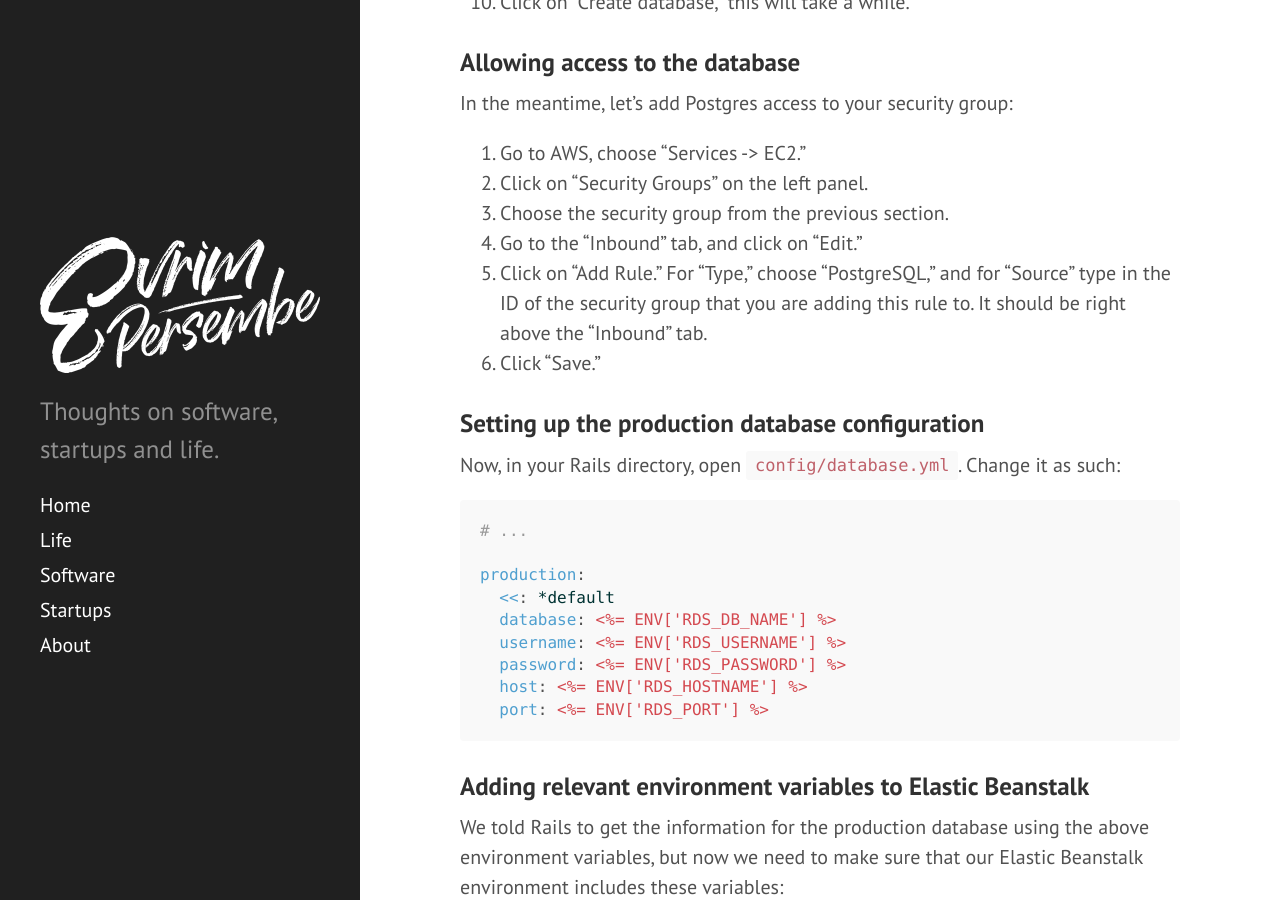
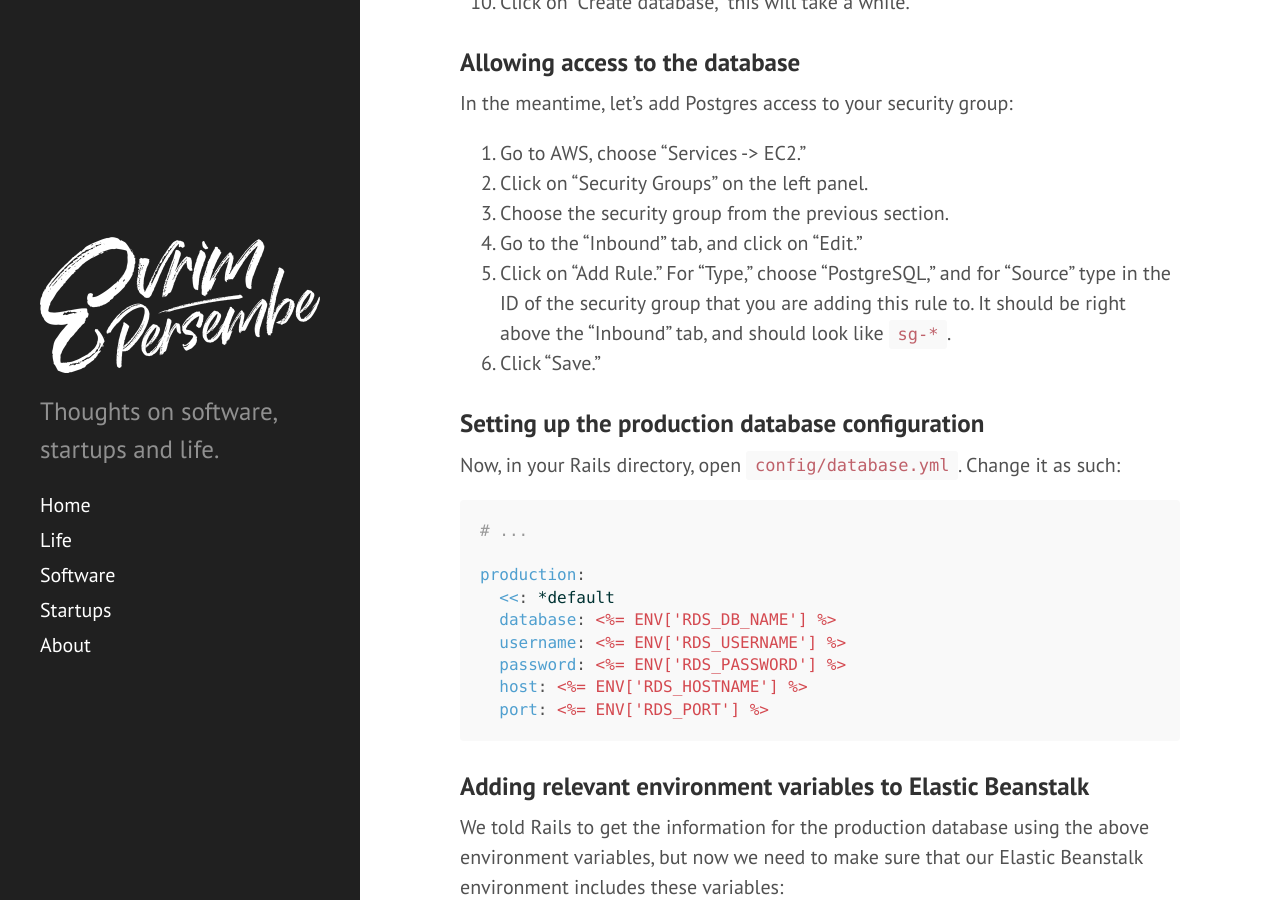
Before and after one commit to evrimfeyyaz/evrimfeyyaz.github.io, a Jekyll site: the page built from _posts/2018-11-28-deploying-a-rails-52-postgresql-app-on-aws-elastic-beanstalk.md, in a window 1280 px wide and 900 px high, scrolled down 2891 px. Built offline with Jekyll 4.4.1, drawn with Linux system fonts in a browser that asks for light colours.

Commit message:
Improve the part explaining how to add a security group ID to the Postgres access source

```diff
--- a/_posts/2018-11-28-deploying-a-rails-52-postgresql-app-on-aws-elastic-beanstalk.md
+++ b/_posts/2018-11-28-deploying-a-rails-52-postgresql-app-on-aws-elastic-beanstalk.md
@@ -79,7 +79,7 @@
 2. Click on "Security Groups" on the left panel.
 3. Choose the security group from the previous section.
 4. Go to the "Inbound" tab, and click on "Edit."
-5. Click on "Add Rule." For "Type," choose "PostgreSQL," and for "Source" type in the ID of the security group that you are adding this rule to. It should be right above the "Inbound" tab.
+5. Click on "Add Rule." For "Type," choose "PostgreSQL," and for "Source" type in the ID of the security group that you are adding this rule to. It should be right above the "Inbound" tab, and should look like `sg-*`.
 6. Click "Save."
 
 ### Setting up the production database configuration
```
